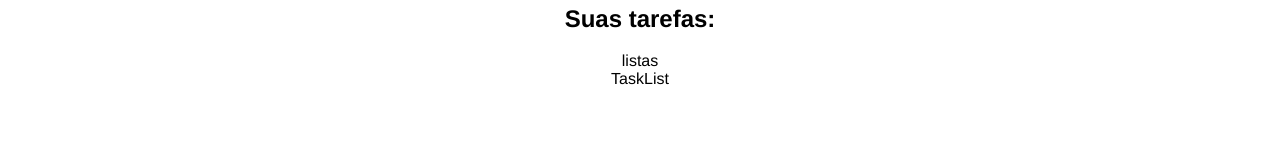
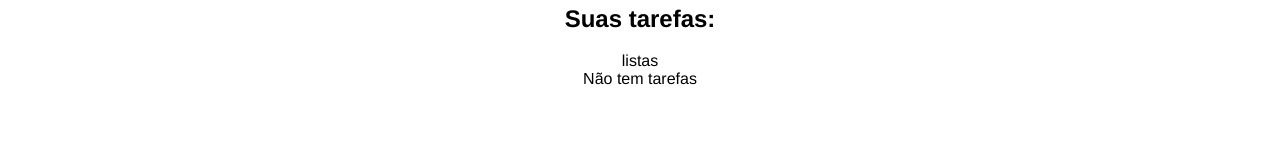
Before and after one commit to Dannick10/todolistwithTypescript, a React (Vite) app: page / in a window 1280 px wide. Shown: the part 351-511 px from the top of the page. Built offline with nearby package versions, Linux system fonts and the light colour scheme.

Commit message:
tasklist

```diff
--- a/src/App.tsx
+++ b/src/App.tsx
@@ -26,7 +26,7 @@ function App() {
           <div>
             <h2>Suas tarefas:</h2>
             <p>listas</p>
-            <TaskList/>
+            <TaskList taskListArray={tasklistArray}/>
           </div>
       </main>
       <Footer />
--- a/src/components/TaskList.tsx
+++ b/src/components/TaskList.tsx
@@ -1,10 +1,26 @@
 import React from 'react'
 
-type Props = {}
+import { Itask } from '../interfaces/Task'
 
-const TaskList = (props: Props) => {
+import styles from '../interface/taskList.module.css'
+
+interface Props {
+  taskListArray: Itask[]
+}
+
+const TaskList = ({taskListArray}: Props) => {
   return (
-    <div>TaskList</div>
+    <>
+  {taskListArray.length > 0 ? (
+      taskListArray.map((test) => (
+        <div key={test.id}>
+          <p>{test.title}</p>
+        </div>
+      ))
+  ): (
+    <p>Não tem tarefas</p>
+  )}
+    </>
   )
 }
 
```
Also changed, not shown: src/components/taskList.module.css (added).
